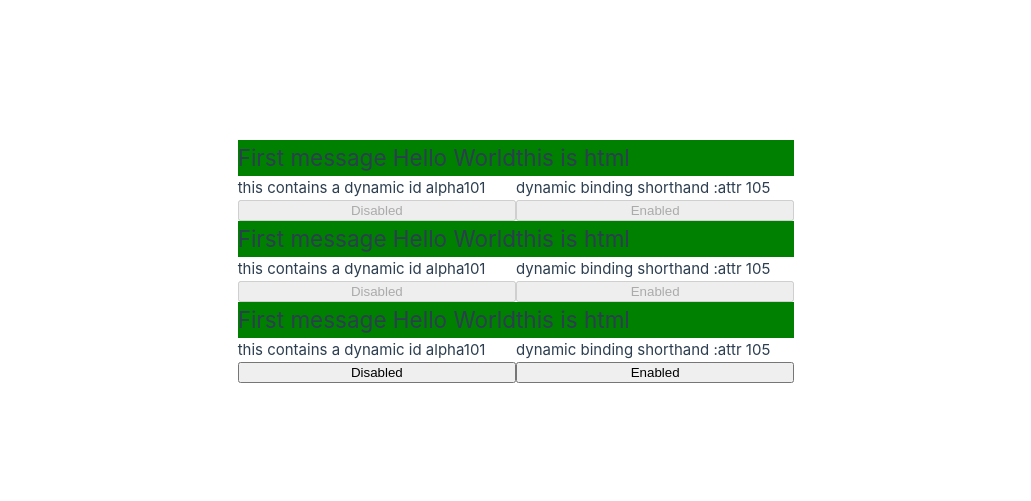
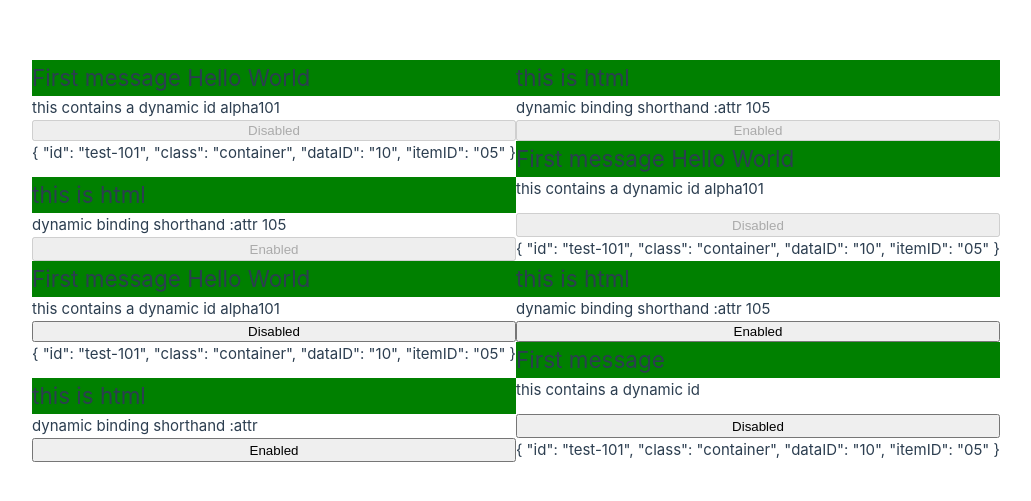
Before and after one commit to rizwanswati/vue, a Vue app: page / in a window 1280 px wide. Shown: the part 139-640 px from the top of the page, without its empty margins (124-1155 px from the left). Built offline with nearby package versions, Linux system fonts and the light colour scheme.

Commit message:
multiple properties binding

```diff
--- a/src/App.vue
+++ b/src/App.vue
@@ -7,4 +7,6 @@ import Text from "@/components/Text.vue";
   <Text msg="Hello World" rawhtml="<span style=color:red>" dynamic-i-d="alpha101" data-number="105" disability="disabled"></Text>
   <Text msg="Hello World" rawhtml="<span style=color:red>" dynamic-i-d="alpha101" data-number="105" disability=""></Text>
   <Text msg="Hello World" rawhtml="<span style=color:red>" dynamic-i-d="alpha101" data-number="105"></Text>
+
+  <Text id="505" class="container" itemID="105" dataID="56"></Text>
 </template>
--- a/src/components/Text.vue
+++ b/src/components/Text.vue
@@ -18,12 +18,18 @@
     dataNumber:{
       required: true,
       type: String
-  },
+    },
     disability:{
       type: Boolean,
       required: true
-    }
+    },
   })
+  const properties = {
+    id: "test-101",
+    class: "container",
+    dataID: "10",
+    itemID: "05"
+  }
 </script>
 
 <template>
@@ -42,6 +48,9 @@
 <!--  True or False attributes-->
   <button :disabled="disability">Disabled</button>
   <button :disabled="disability">Enabled</button>
+
+<!--  Multiple properties binding-->
+  <div v-bind="properties">{{properties}}</div>
 </template>
 
 <style scoped>
```
